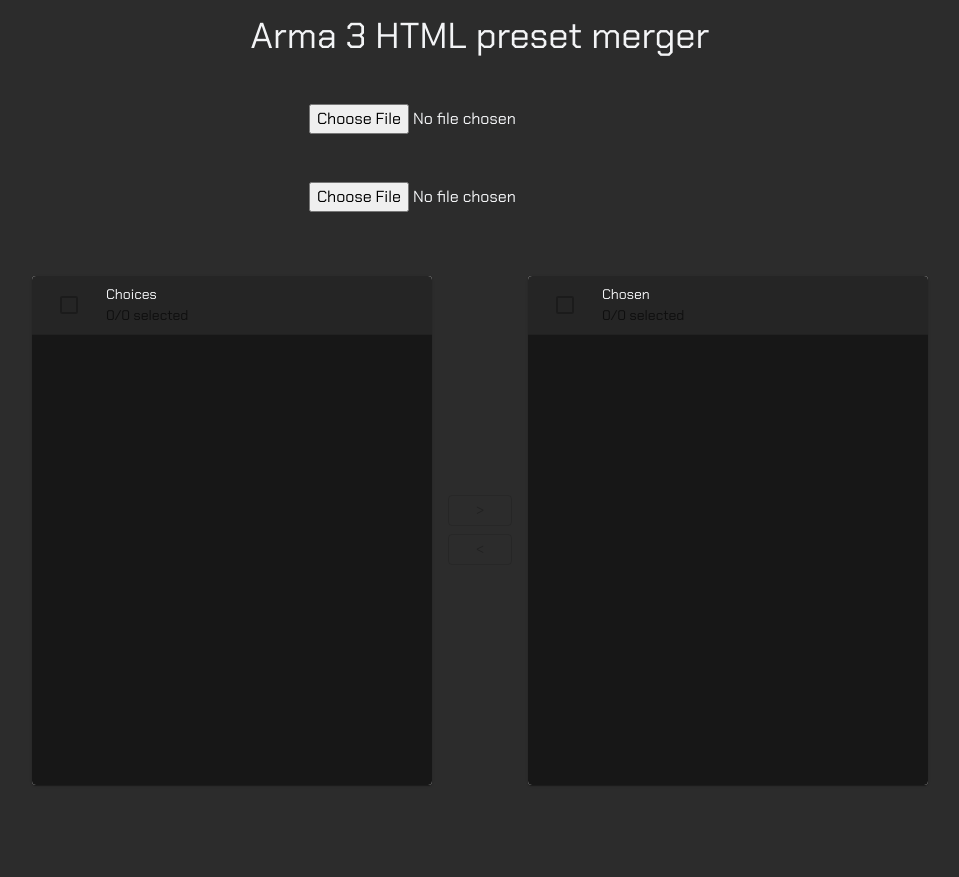
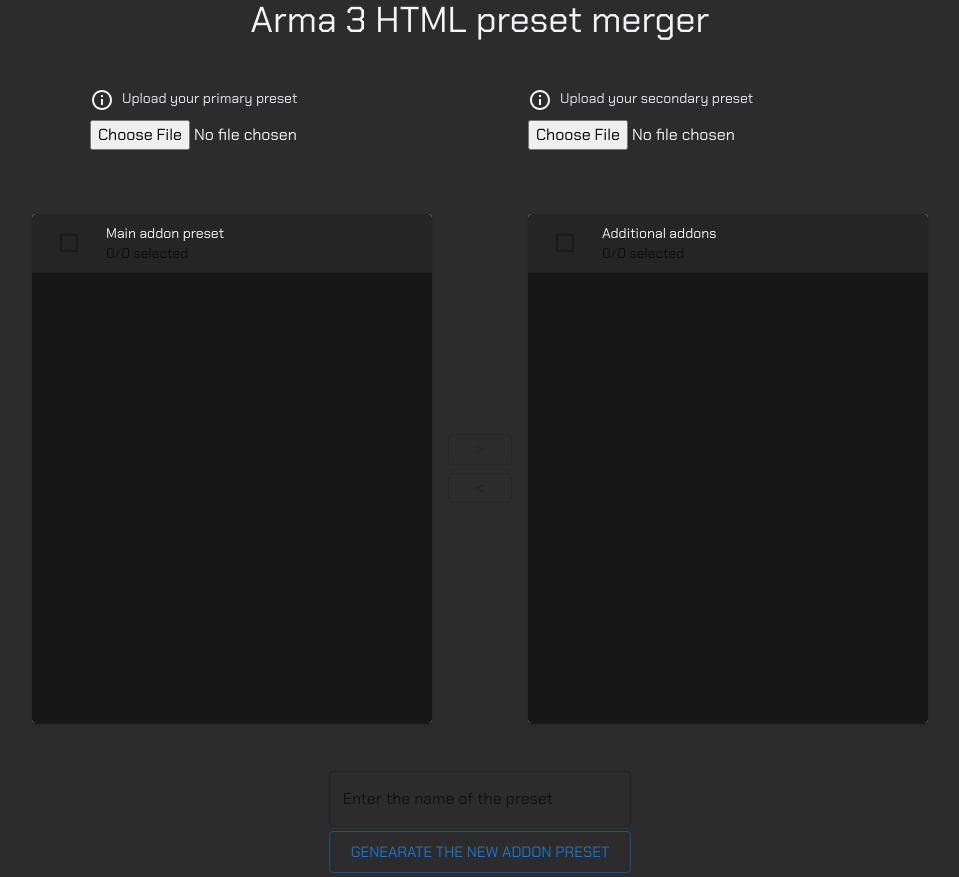
Before and after one commit to anthonybartczak/nextjs-arma3-preset-merger, a Next.js app: page / in a window 1280 px wide. Shown: the whole page, without its empty margins (160-1119 px from the left). Before the commit the page ends 800 px from the top, so only its background shows below. Built offline with nearby package versions, Linux system fonts and the light colour scheme.

Commit message:
Yay, the preset is finally done

```diff
--- a/src/app/page.tsx
+++ b/src/app/page.tsx
@@ -4,6 +4,8 @@
 import TransferList from '@/components/TransferList'
 import UploadFile from '@/components/UploadFile';
 import { parse } from 'node-html-parser';
+import { v4 as uuidv4 } from 'uuid';
+import InfoOutlinedIcon from '@mui/icons-material/InfoOutlined';
 
 const parseHTMLToJSON = (html: string) => {
   const doc = parse(html);
@@ -11,6 +13,7 @@
 
   return Array.from(rows).map(row => {
     return {
+      id: uuidv4(),
       displayName: row.querySelector('[data-type="DisplayName"]')!.textContent!.trim(),
       addonId: row.querySelector('[data-type="Link"]')!.textContent!.trim().split("https://steamcommunity.com/sharedfiles/filedetails/?id=")[1],
       source: row.querySelector('.from-steam')!.textContent!.trim(),
@@ -29,8 +32,22 @@
       <div>
         <h1 className='text-4xl'>Arma 3 HTML preset merger</h1>
       </div>
-      <UploadFile onFileUpload={setPrimaryHtmlContent} />
-      <UploadFile onFileUpload={setSecondaryHtmlContent} />
+      <div className='flex space-x-24'>
+        <div>
+          <div className="flex flex-row content-center mb-2">
+            <InfoOutlinedIcon className="mr-2"/>
+            <p className="block text-gray-200 text-sm font-thin">Upload your primary preset</p>
+          </div>
+          <UploadFile onFileUpload={setPrimaryHtmlContent}/>
+        </div>
+        <div>
+          <div className='flex flex-row content-center mb-2'>
+            <InfoOutlinedIcon className="mr-2"/>
+            <p className="block text-gray-200 text-sm font-thin">Upload your secondary preset</p>
+          </div>
+          <UploadFile onFileUpload={setSecondaryHtmlContent}/>
+        </div>
+      </div>
       <TransferList
         primaryContent={parseHTMLToJSON(primaryHtmlContent)}
         secondaryContent={parseHTMLToJSON(secondaryHtmlContent)}
--- a/src/components/TransferList.tsx
+++ b/src/components/TransferList.tsx
@@ -11,6 +11,8 @@
 import Checkbox from '@mui/material/Checkbox';
 import Button from '@mui/material/Button';
 import Divider from '@mui/material/Divider';
+import { htmlHeader, htmlFooter } from '../structures/HtmlContainer';
+import TextField from '@mui/material/TextField';
 
 function not(a: readonly PresetObject[], b: readonly PresetObject[]) {
   return a.filter((value) => b.indexOf(value) === -1);
@@ -25,6 +27,7 @@
 }
 
 interface PresetObject {
+  id: string;
   displayName: string;
   addonId: string;
   source: string;
@@ -36,21 +39,6 @@
   secondaryContent: PresetObject[];
 }
 
-const testObject = [
-  {
-    "displayName": "CBA_A3",
-    "addonId": "450814997",
-    "source": "Steam",
-    "link": "https://steamcommunity.com/sharedfiles/filedetails/?id=450814997"
-  },
-  {
-    "displayName": "RKSL Studios - Attachments v3.02",
-    "addonId": "1661066023",
-    "source": "Steam",
-    "link": "https://steamcommunity.com/sharedfiles/filedetails/?id=1661066023"
-  },
-]
-
 export default function SelectAllTransferList({primaryContent, secondaryContent}: SelectAllTransferListProps) {
 
   const [checked, setChecked] = React.useState<PresetObject[]>([]);
@@ -61,10 +49,6 @@
     setLeft(primaryContent);
     setRight(secondaryContent);
   }, [primaryContent, secondaryContent]);
-
-
-  console.log(primaryContent);
-  console.log(left);
 
   const leftChecked = intersection(checked, left);
   const rightChecked = intersection(checked, right);
@@ -105,7 +89,40 @@
     setChecked(not(checked, rightChecked));
   };
 
-  const customList = (title: React.ReactNode, items: PresetObject[]) => (
+  const createHtmlPreset = (addonList: PresetObject[]) => {
+
+    const presetElement = document.getElementById('preset-name') as HTMLInputElement;
+    let presetName = presetElement.value;
+
+    if (presetName === '') { presetName = 'New preset' }
+
+    let htmlPreset = htmlHeader(presetName);
+
+    addonList.forEach((addon) => {
+      htmlPreset += `
+      <tr data-type="ModContainer">
+        <td data-type="DisplayName">${addon["displayName"]}</td>
+        <td>
+          <span class="from-steam">${addon["source"]}</span>
+        </td>
+        <td>
+          <a href="${addon["link"]}" data-type="Link">${addon["link"]}</a>
+        </td>
+      </tr>`
+    });
+
+    htmlPreset += htmlFooter;
+    htmlPreset = htmlPreset.replaceAll("&", "&amp;");
+
+    const blob = new Blob([htmlPreset], { type: 'text/html' });
+    const link = document.createElement('a');
+    link.href = URL.createObjectURL(blob);
+    link.download = `${presetName}.html`;
+    link.click();
+    URL.revokeObjectURL(link.href);
+  };
+
+  const customList = (title: React.ReactNode, items: PresetObject[], identifier: string) => (
     <Card className='rounded-xl bg-neutral-800'>
       <CardHeader
         className='transfer-list-header'
@@ -143,7 +160,7 @@
 
           return (
             <ListItem
-              key={value["addonId"]}
+              key={value["id"]}
               role="listitem"
               button
               onClick={handleToggle(value)}
@@ -167,8 +184,9 @@
   );
 
   return (
+    <>
     <Grid container spacing={2} justifyContent="center" alignItems="center">
-      <Grid item>{customList('Choices', left)}</Grid>
+      <Grid item>{customList('Main addon preset', left, 'left')}</Grid>
       <Grid item>
         <Grid container direction="column" alignItems="center">
           <Button
@@ -193,7 +211,27 @@
           </Button>
         </Grid>
       </Grid>
-      <Grid item>{customList('Chosen', right)}</Grid>
+      <Grid item>{customList('Additional addons', right, 'right')}</Grid>
     </Grid>
+    <div className='flex flex-col w-max'>
+      <TextField
+          id='preset-name'
+          className='text-gray-300'
+          label="Enter the name of the preset"
+          variant="outlined"
+          color='primary'
+          fullWidth
+        />
+      <Button
+          sx={{ my: 0.5 }}
+          className='font-bold text-lg'
+          variant="outlined"
+          size="large"
+          onClick={() => createHtmlPreset(left)}
+          aria-label="move selected right"
+      >Genearate the new addon preset
+      </Button>
+    </div>
+  </>
   );
 }
--- /dev/null
+++ b/src/structures/HtmlContainer.tsx
@@ -0,0 +1,103 @@
+export const htmlHeader = (presetName: string) => `<?xml version="1.0" encoding="utf-8"?>
+<html>
+  <!--Created by Arma 3 Launcher: https://arma3.com-->
+  <head>
+    <meta name="arma:Type" content="preset" />
+    <meta name="arma:PresetName" content="${presetName}" />
+    <meta name="generator" content="Arma 3 Launcher - https://arma3.com" />
+    <title>Arma 3</title>
+    <link href="https://fonts.googleapis.com/css?family=Roboto" rel="stylesheet" type="text/css" />
+    <style>
+body {
+	margin: 0;
+	padding: 0;
+	color: #fff;
+	background: #000;
+}
+
+body, th, td {
+	font: 95%/1.3 Roboto, Segoe UI, Tahoma, Arial, Helvetica, sans-serif;
+}
+
+td {
+    padding: 3px 30px 3px 0;
+}
+
+h1 {
+    padding: 20px 20px 0 20px;
+    color: white;
+    font-weight: 200;
+    font-family: segoe ui;
+    font-size: 3em;
+    margin: 0;
+}
+
+em {
+    font-variant: italic;
+    color:silver;
+}
+
+.before-list {
+    padding: 5px 20px 10px 20px;
+}
+
+.mod-list {
+    background: #222222;
+    padding: 20px;
+}
+
+.dlc-list {
+    background: #222222;
+    padding: 20px;
+}
+
+.footer {
+    padding: 20px;
+    color:gray;
+}
+
+.whups {
+    color:gray;
+}
+
+a {
+    color: #D18F21;
+    text-decoration: underline;
+}
+
+a:hover {
+    color:#F1AF41;
+    text-decoration: none;
+}
+
+.from-steam {
+    color: #449EBD;
+}
+.from-local {
+    color: gray;
+}
+
+</style>
+</head>
+<body>
+  <h1>Arma 3  - Preset <strong>${presetName}</strong></h1>
+  <p class="before-list">
+    <em>To import this preset, drag this file onto the Launcher window. Or click the MODS tab, then PRESET in the top right, then IMPORT at the bottom, and finally select this file.</em>
+  </p>
+  <div class="mod-list">
+  <table>
+`;
+
+
+export const htmlFooter = `
+</table>
+</div>
+<div class="dlc-list">
+<table />
+</div>
+<div class="footer">
+<span>Created by Arma 3 Launcher by Bohemia Interactive.</span>
+</div>
+</body>
+</html>
+`;
```
Also changed, not shown: package.json (+6 -1 lines), 1 other file (tests, documents, lock files or other folders).
